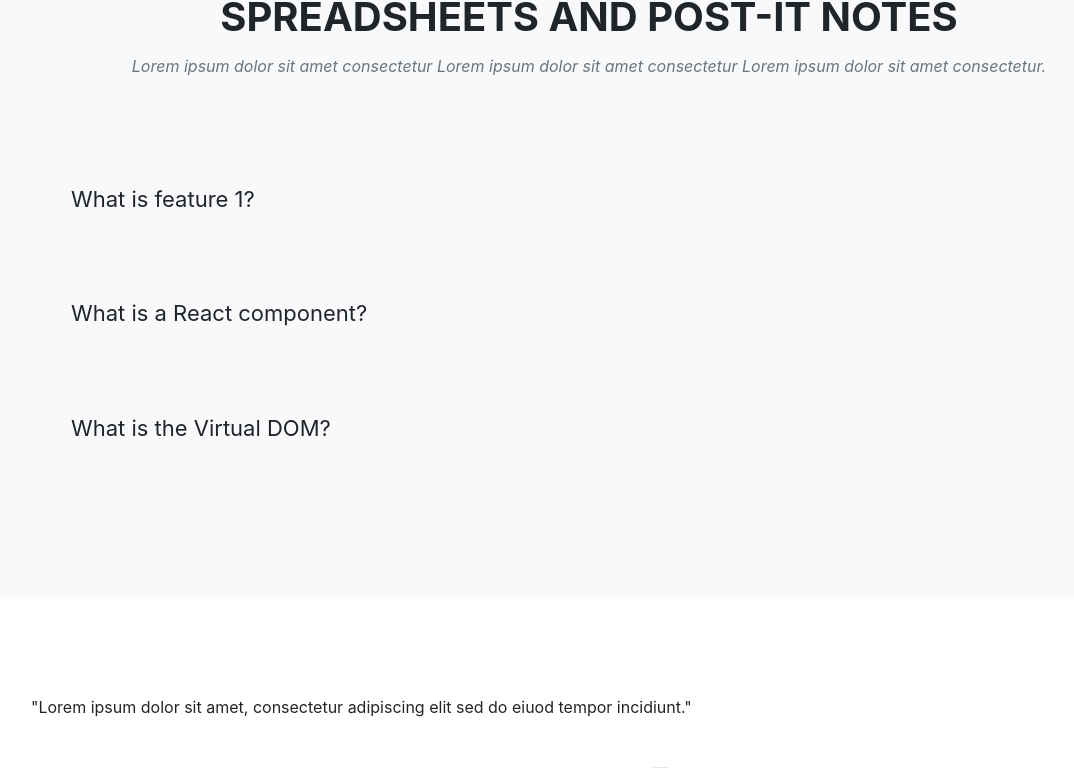
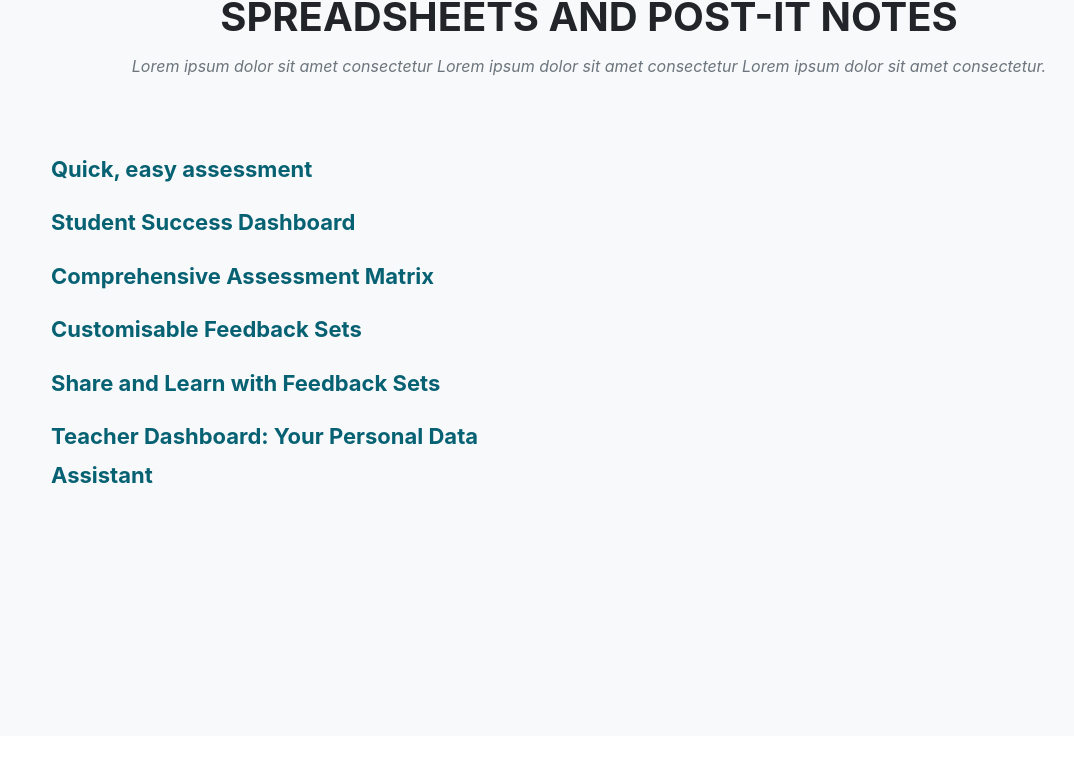
Before and after one commit to lucas-project/landingPage, a React (Create React App) app in the folder my-app/: page / in a window 1280 px wide. Shown: the part 1615-2383 px from the top of the page, without its empty margins (51-1125 px from the left). Built offline with nearby package versions, Linux system fonts and the light colour scheme.

Commit message:
home and css

```diff
--- a/my-app/src/pages/home.js
+++ b/my-app/src/pages/home.js
@@ -27,18 +27,39 @@ const Home = () => {
         }
     ];
     const features = [        {
-        feature: 'What is feature 1?',
-        detail: 'ReactJS is a JavaScript library for building user interfaces.',
-        images: ['feature1-1.png','feature1-2.png'],
+        feature: 'Quick, easy assessment',
+        detail: 'Mark My Words makes it easy to assess your students\' progress with our simple, consistent assessment system. Just fill out the form and let our software do the rest.',
+        images: ['feature1-1.jpg','7.png'],
     },
     {
-        feature: 'What is a React component?',
-        detail: 'A React component is a piece of UI that can be reused and combined to build a complete user interface.'
+        feature: 'Student Success Dashboard',
+        detail: 'With Mark My Words, your students can access a personalised dashboard that tracks their progress and provides targeted feedback. They can interact with the dashboard to learn more and see detailed breakdowns and examples of key skills. It\'s an engaging way to help them succeed.' ,
+        images: ['feature1-1.jpg','7.png'],
     },
     {
-        feature: 'What is the Virtual DOM?',
-        detail: 'The Virtual DOM is a lightweight in-memory representation of the actual DOM in a React application.'
-    } ]
+        feature: 'Comprehensive Assessment Matrix',
+        detail: 'Our assessment matrix offers a birds-eye view of each students\' performance, allowing them (and you) to compare skills and identify areas for improvement. Criterion-referenced and easy to understand, it\'s a valuable tool that will help each student achieve their potential.' ,
+        images: ['feature1-1.jpg','7.png'],
+    },
+    {
+        feature: 'Customisable Feedback Sets',
+        detail: 'Create your own feedback sets, so you can tailor your feedback to your students\' needs and provide personalised guidance that truly makes a difference. With our intuitive interface, it\'s never been easier to create feedback sets that are tailored to the task and the students\' specific learning goals.' ,
+        images: ['feature1-1.jpg','7.png'],
+
+    },
+    {
+        feature: 'Share and Learn with Feedback Sets',
+        detail: 'Share and Learn with Feedback Sets" Explanation: "You can access feedback sets created by other teachers, share your own feedback sets with the community, and benefit from the collective wisdom of the teaching profession. It\'s a great way to improve your feedback practice and help your students succeed.',
+        images: ['feature1-1.jpg','7.png'],
+
+    },
+    {
+        feature: 'Teacher Dashboard: Your Personal Data Assistant',
+        detail: 'We provide a comprehensive teacher dashboard that helps you stay on top of your students\' progress and guide your teaching practice. Easily track individual student and class performance, identify strengths and weaknesses, and receive targeted recommendations for improvement. It\'s like having your own personal data-driven assistant, right at your fingertips.' ,
+        images: ['feature1-1.jpg','7.png'],
+
+    }
+    ]
     const [selectedFeature, setSelectedFeature] = useState(-1);
     const [currentImageIndex, setCurrentImageIndex] = useState(0);
     const handleFeatureClick = (index) => {
@@ -164,7 +185,7 @@ const Home = () => {
                         </div>
                         <div className="features-images">
                         {selectedFeature !== -1 && (
-                        <>
+                        <div className="features-images-container">
                             <img
                             src={features[selectedFeature].images[currentImageIndex]}
                             alt={features[selectedFeature].feature}
@@ -173,7 +194,7 @@ const Home = () => {
                             <button onClick={handlePrevImage}>&larr;</button>
                             <button onClick={handleNextImage}>&rarr;</button>
                             </div>
-                        </>
+                        </div>
                         )}
                         </div>
                     </div>
```
Also changed, not shown: my-app/public/feature1-1.jpg (added), my-app/public/feature1-1.png (deleted), my-app/src/css/styles.css.
